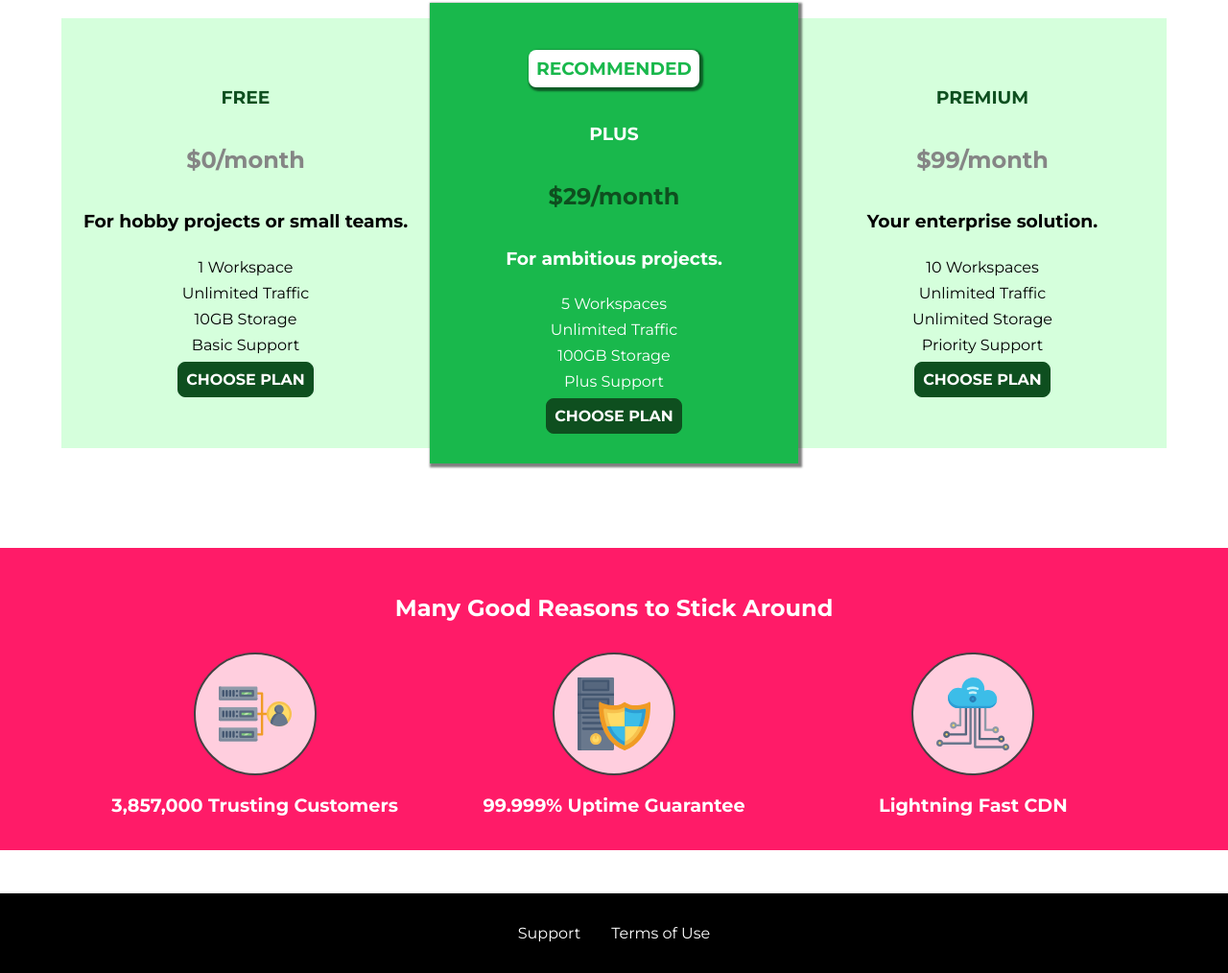
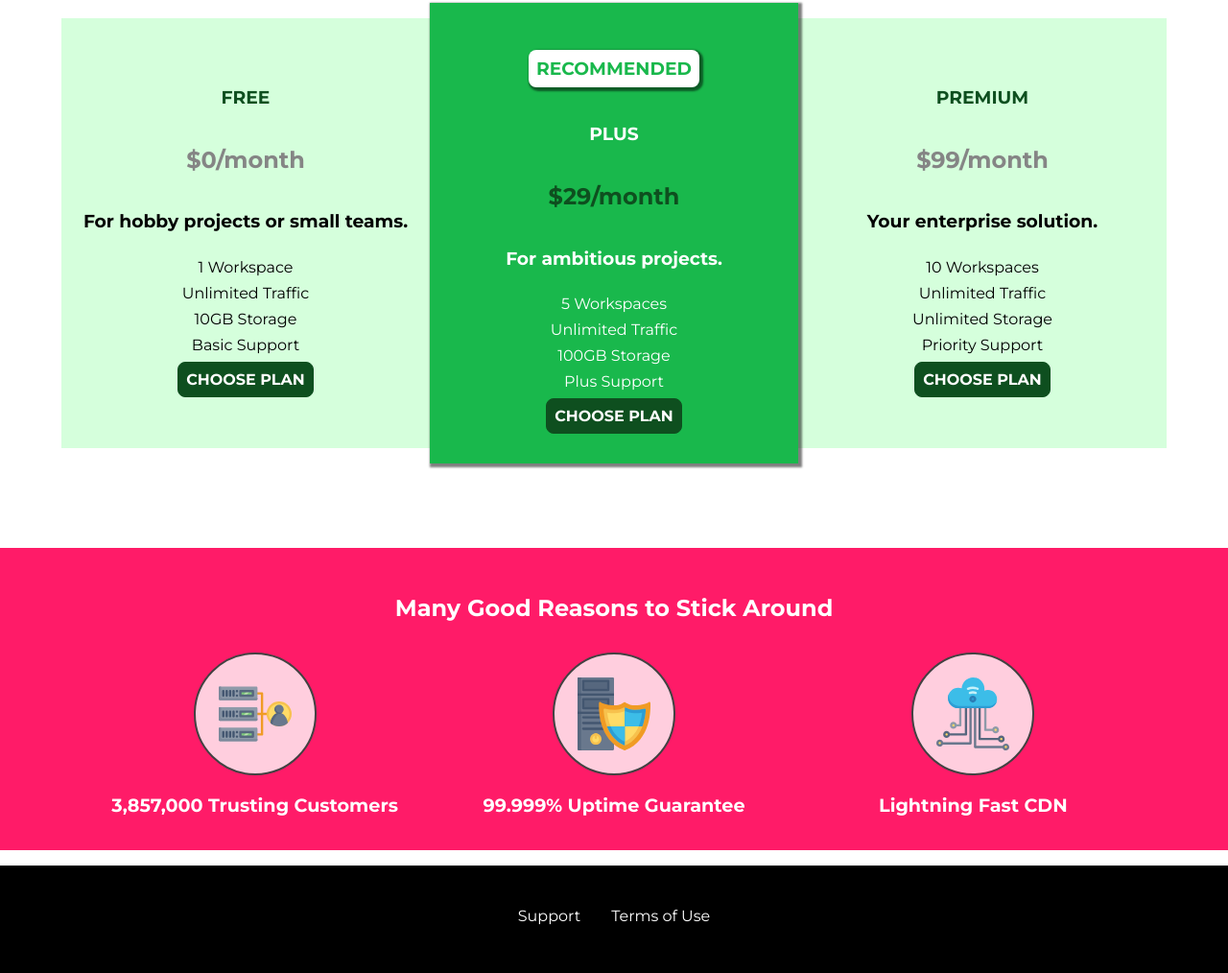
Before and after one commit to nahummor/css, a plain HTML site: page section-13/index.html in a window 1280 px wide. Shown: the part 530-1544 px from the top of the page at 96% size. Drawn offline with Linux system fonts and the light colour scheme.

Commit message:
add grid to project

```diff
--- a/section-13/shared.css
+++ b/section-13/shared.css
@@ -5,13 +5,27 @@
     box-sizing: border-box;
 }
 
-/* html{
+html{
   height: 100%;
-} */
+}
+
 body {
     font-family: 'Montserrat', sans-serif;
     margin: 0;
-    /* height: 100%; */
+    height: 100%;
+
+    display: grid;
+    grid-template-rows:3.5rem auto 8rem;
+    grid-template-areas: "header"
+                         "main"
+                         "footer";
+}
+
+main{
+  /* min-height: calc(100vh - 3.5rem - 8rem); */
+  /* margin-top: 3.5rem; */
+  /* grid-row: 2 / 3; */
+  grid-area: main;
 }
 
 .backdrop {
@@ -23,11 +37,6 @@ body {
     width: 100%;
     height: 100%;
     background: rgba(0,0,0,0.5);
-}
-
-main{
-  min-height: calc(100vh - 3.5rem - 8rem);
-  margin-top: 3.5rem;
 }
 
 .main-header {
@@ -106,7 +115,9 @@ main{
 .main-footer {
     background: black;
     padding: 2rem;
-    margin-top: 2.8rem;
+    margin-top: 1rem;
+    /* grid-row: 3 / 4; */
+    grid-area: footer;
 }
 
 .main-footer__links {
@@ -234,7 +245,9 @@ main{
   }
 
   .main-footer__links {
+    height: 2.5rem;
     flex-direction:row ;
     justify-content: center;
+    align-items: center;
   }
 }
--- a/section-14/assignment/style.css
+++ b/section-14/assignment/style.css
@@ -34,11 +34,13 @@ header{
 /* .element-2{ */
 aside{
   background: #FFCC80;
+  grid-area: sidebar;
 }
 
 /* .element-3{ */
 main{
   background: #AED581;
+  grid-area: main;
 }
 
 /* .element-4{ */
--- a/section-14/grid/style.css
+++ b/section-14/grid/style.css
@@ -3,7 +3,7 @@
   background: rgb(236, 227, 227);
   display: grid;
   grid-template-columns: 55% 25% 20%;
-  grid-template-rows: 15rem 20rem 15rem 5rem;
+  grid-template-rows: 15rem 20rem 15rem 6.4rem;
 }
 
 /* .item{
```
